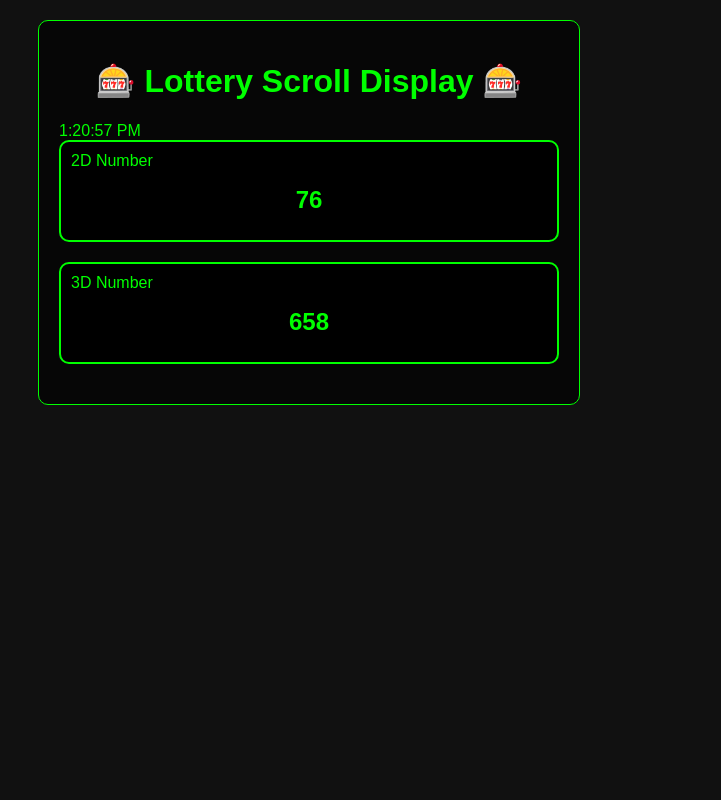
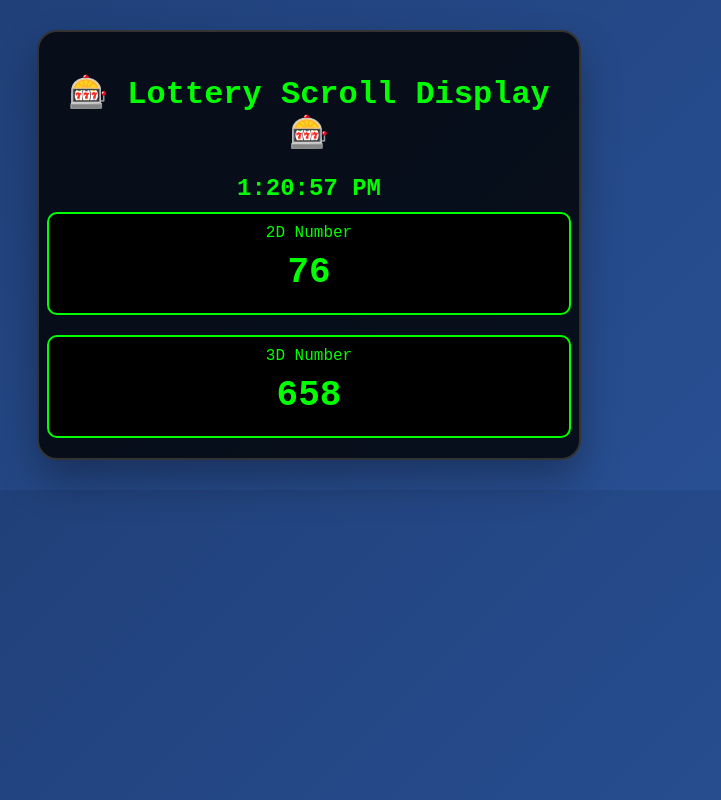
Before and after one commit to pichash6969/ADMIN, a plain HTML site: page index.html in a window 1280 px wide. Shown: the whole page, without its empty margins (331-1052 px from the left). Drawn offline with Linux system fonts and the light colour scheme.

Commit message:
Update style.css

```diff
--- a/style.css
+++ b/style.css
@@ -1,9 +1,71 @@
-body { font-family: Arial,sans-serif; background:#111; color:#0f0; margin:0; padding:0; }
-.main-container { max-width:500px; margin:20px auto; padding:20px; background:#000a; border-radius:10px; border:1px solid #0f0; }
-h1 { text-align:center; color:#0f0; }
-.number-section { background:#000; border:2px solid #0f0; border-radius:10px; padding:10px; margin-bottom:20px; }
-.scroll-container { width:100%; height:60px; overflow:hidden; border:1px solid #0f0; border-radius:5px; margin:0 auto; }
-.number-item { height:60px; display:flex; justify-content:center; align-items:center; font-size:24px; font-weight:bold; color:#0f0; }
-.control-btn { padding:8px 15px; margin:5px; background:#0f0; color:#000; border:none; border-radius:5px; cursor:pointer; }
+/* ----------------- General ----------------- */
+body {
+    font-family: 'Courier New', monospace;
+    margin: 0;
+    padding: 0;
+    background: linear-gradient(135deg,#1e3c72 0%,#2a5298 100%);
+    color: #0f0;
+}
+
+/* ----------------- Index Page ----------------- */
+.main-container {
+    width: 95%;
+    max-width: 500px;
+    margin: 30px auto;
+    background: rgba(0,0,0,0.8);
+    border-radius: 20px;
+    padding: 20px;
+    box-shadow: 0 20px 40px rgba(0,0,0,0.3);
+    border: 2px solid #333;
+}
+
+h1, #clock {
+    text-align: center;
+}
+
+#clock {
+    font-weight: bold;
+    font-size: 24px;
+    margin-bottom: 10px;
+}
+
+.numbers-display { display: flex; flex-direction: column; gap: 20px; align-items:center; }
+.number-section {
+    width: 100%;
+    background:#000;
+    border:2px solid #0f0;
+    border-radius:10px;
+    padding:10px;
+    text-align:center;
+}
+.number-item { font-size:36px; font-weight:bold; padding:10px; }
+
+/* ----------------- Admin Page ----------------- */
+.admin-container {
+    width: 95%;
+    max-width: 450px;
+    margin: 50px auto;
+    background: rgba(0,0,0,0.9);
+    padding: 20px;
+    border-radius: 15px;
+    border: 2px solid #0f0;
+}
+.admin-container h1 { text-align:center; margin-bottom:20px; }
+.control-group { margin-bottom:15px; }
+.control-group label { display:block; margin-bottom:5px; }
+.control-group input { width:100%; padding:5px; border-radius:5px; border:1px solid #0f0; background:#000; color:#0f0; }
+.control-btn {
+    padding:10px 15px;
+    background:#0f0;
+    color:#000;
+    border:none;
+    border-radius:5px;
+    cursor:pointer;
+}
 .control-btn:hover { background:#0c0; }
-input { margin:5px 0; padding:5px; width:100%; border-radius:5px; border:1px solid #0f0; background:#111; color:#0f0; }
+
+/* Responsive */
+@media(max-width:480px){
+    .number-item { font-size:24px; }
+    #clock { font-size:18px; }
+}
```
